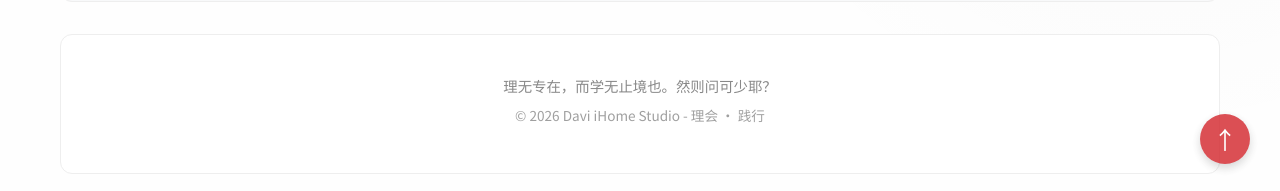
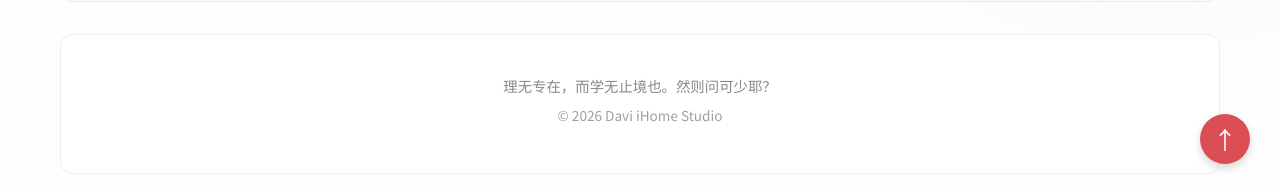
Before and after one commit to x2it/chat, a Jekyll site: the page built from index.html, in a window 1280 px wide and 900 px high, scrolled down 1745 px. Shown: the part 706-897 px from the top of the window. Built offline with Jekyll 4.4.1, drawn with Linux system fonts in a browser that asks for light colours.

Commit message:
更新 index.html

```diff
--- a/index.html
+++ b/index.html
@@ -92,7 +92,7 @@
 
     <footer>
         <p>理无专在，而学无止境也。然则问可少耶？</p>
-        <p class="copyright">© 2026 Davi iHome Studio - 理会 · 践行</p>
+        <p class="copyright">© 2026 Davi iHome Studio</p>
     </footer>
 
     <!-- 返回顶部按钮 -->
```
